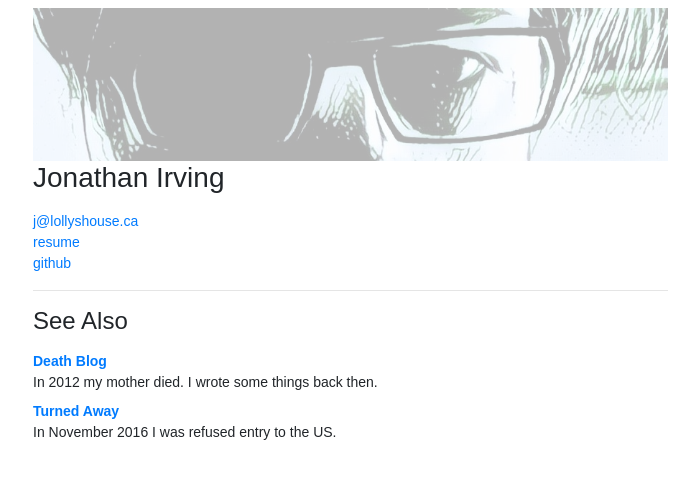
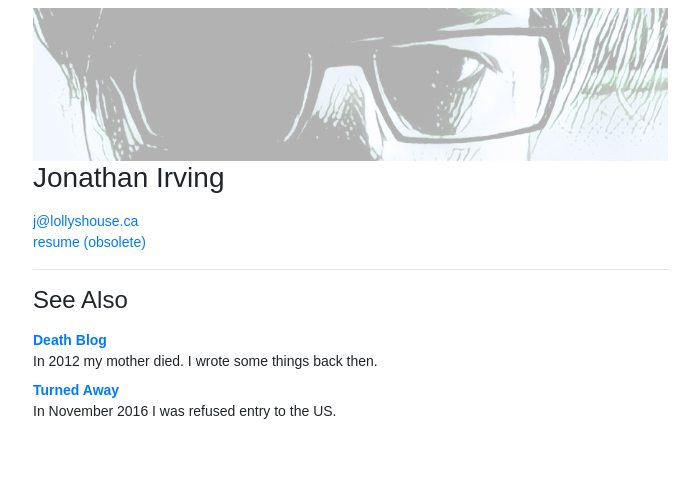
Before and after one commit to j0ni/j0ni.github.io, a Jekyll site: the page built from index.html, in a window 1280 px wide. Shown: the top 479 px of the page, without its empty margins (147-846 px from the left). Built offline with Jekyll 4.4.1, drawn with Linux system fonts in a browser that asks for light colours; some web fonts are replaced.

Commit message:
Get rid of Github

```diff
--- a/index.html
+++ b/index.html
@@ -10,8 +10,7 @@ layout: page
       <p>
         <ul class="list-unstyled">
           <li><a href="mailto:j@lollyshouse.ca">j@lollyshouse.ca</a></li>
-          <li><a href="resume.html">resume</a></li>
-          <li><a href="https://github.com/j0ni">github</a></li>
+          <li><a href="resume.html">resume (obsolete)</a></li>
         </ul>
       </p>
     </section>
```
